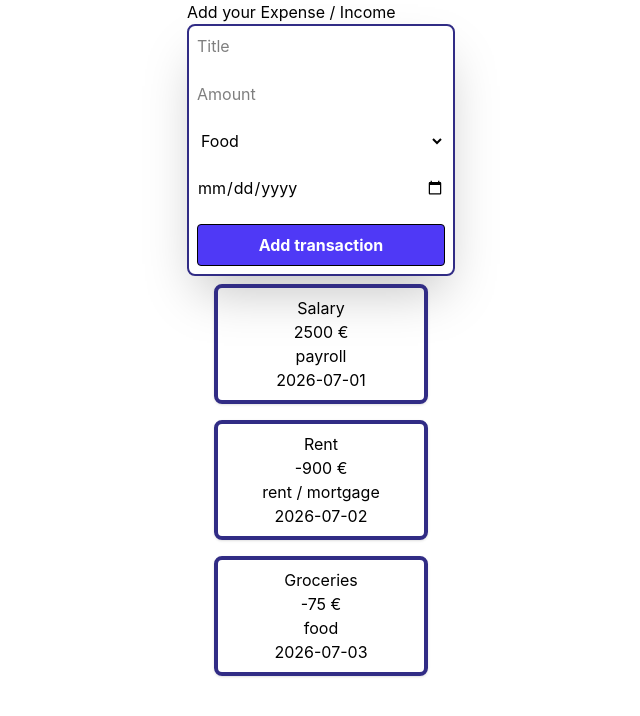
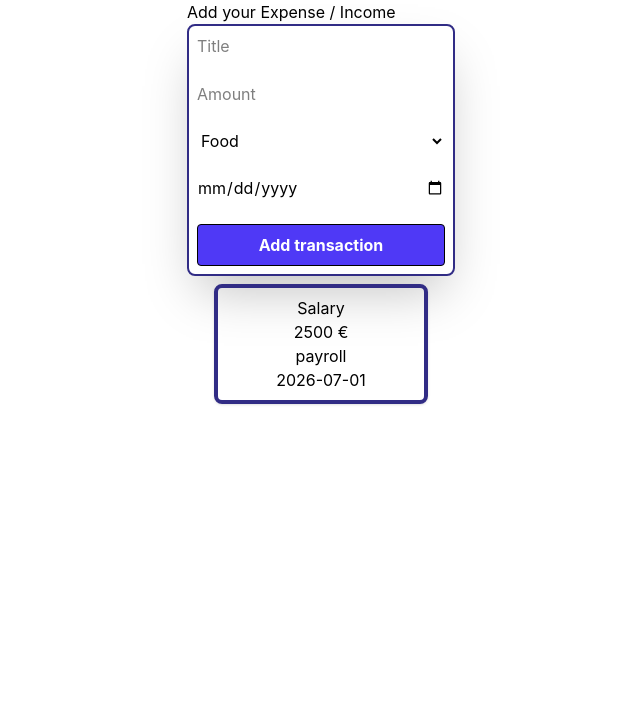
Before and after one commit to DanielGodoyGalindo/expense-tracker, a React (Vite) app: page / in a window 1280 px wide. Shown: the top 716 px of the page, without its empty margins (319-959 px from the left). Built offline with nearby package versions, Linux system fonts and the light colour scheme.

Commit message:
feat: add onAddTransaction to App

```diff
--- a/src/App.tsx
+++ b/src/App.tsx
@@ -1,3 +1,4 @@
+import { useState } from 'react';
 import './App.css'
 import TransactionForm from './components/TransactionForm';
 import TransactionList from './components/TransactionList'
@@ -5,7 +6,7 @@ import type { Transaction } from './types/transaction';
 
 function App() {
 
-  const transactions: Transaction[] = [
+  const [transactions, setTransactions] = useState<Transaction[]>([
     {
       id: "1",
       title: "Salary",
@@ -13,25 +14,15 @@ function App() {
       category: "payroll",
       date: "2026-07-01",
     },
-    {
-      id: "2",
-      title: "Rent",
-      amount: -900,
-      category: "rent / mortgage",
-      date: "2026-07-02",
-    },
-    {
-      id: "3",
-      title: "Groceries",
-      amount: -75,
-      category: "food",
-      date: "2026-07-03",
-    },
-  ];
+  ]);
+
+  const addTransaction = (transaction: Transaction) => {
+    setTransactions((prev) => [...prev, transaction]);
+  };
 
   return (
     <>
-      <TransactionForm />
+      <TransactionForm onAddTransaction={addTransaction} />
       <TransactionList transactions={transactions} />
     </>
   )
--- a/src/components/TransactionForm.tsx
+++ b/src/components/TransactionForm.tsx
@@ -1,8 +1,11 @@
 import { useState } from "react";
 import type { Transaction } from "../types/transaction";
 
-function TransactionForm() {
+type Props = {
+  onAddTransaction: (transaction: Transaction) => void;
+};
 
+function TransactionForm({ onAddTransaction }: Props) {
   const [title, setTitle] = useState("");
   const [amount, setAmount] = useState("");
   const [category, setCategory] = useState("food");
@@ -12,7 +15,8 @@ function TransactionForm() {
     setCategory(event.target.value);
   }
 
-  function handleSubmit() {
+  function handleSubmit(event: React.SubmitEvent<HTMLFormElement>) {
+    event.preventDefault();
     const transaction: Transaction = {
       id: crypto.randomUUID(),
       title,
@@ -20,7 +24,11 @@ function TransactionForm() {
       category: category as Transaction["category"],
       date,
     };
-    console.log(`${transaction.title} created!`);
+    onAddTransaction(transaction);
+    setTitle("");
+    setAmount("");
+    setCategory("food");
+    setDate("");
   }
 
   return (
```
